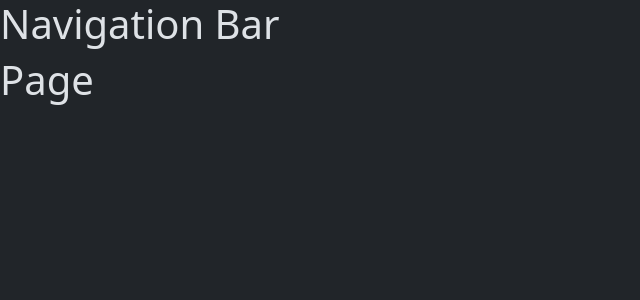
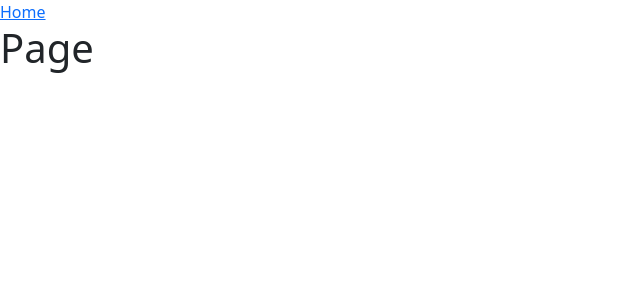
Before and after one commit to Megagig/multiuserblog, a Next.js app: page / in a window 1280 px wide. Shown: the top 300 px of the page, without its empty margins (0-640 px from the left). Built offline with nearby package versions, Linux system fonts and the light colour scheme.

Commit message:
Using ThemeContext

```diff
--- a/app/layout.js
+++ b/app/layout.js
@@ -1,28 +1,30 @@
-import { Geist, Geist_Mono } from "next/font/google";
-import "./globals.css";
-import bootstrap from "bootstrap/dist/css/bootstrap.min.css";
+import { Geist, Geist_Mono } from 'next/font/google';
+import './globals.css';
+import bootstrap from 'bootstrap/dist/css/bootstrap.min.css';
+import { ThemeProvider } from '@/context/theme';
+import TopNav from '@/components/nav/TopNav';
 
 const geistSans = Geist({
-  variable: "--font-geist-sans",
-  subsets: ["latin"],
+  variable: '--font-geist-sans',
+  subsets: ['latin'],
 });
 
 const geistMono = Geist_Mono({
-  variable: "--font-geist-mono",
-  subsets: ["latin"],
+  variable: '--font-geist-mono',
+  subsets: ['latin'],
 });
 
 export const metadata = {
-  title: "Multi User Blog",
-  description: "Generated by create next app",
+  title: 'Multi User Blog',
+  description: 'Generated by create next app',
 };
 
 export default function RootLayout({ children }) {
   return (
-    <html lang="en" data-bs-theme="dark">
+    <html lang="en">
       <body className={`${geistSans.variable} ${geistMono.variable}`}>
-      <h1>Navigation Bar</h1>
-        {children}
+        <TopNav />
+        <ThemeProvider>{children}</ThemeProvider>
       </body>
     </html>
   );
--- /dev/null
+++ b/components/nav/TopNav.js
@@ -0,0 +1,9 @@
+const TopNav = () => {
+  return (
+    <div>
+      <a href="/">Home</a>
+    </div>
+  );
+};
+
+export default TopNav;
--- /dev/null
+++ b/context/theme.js
@@ -0,0 +1,34 @@
+'use client';
+
+import { createContext, useContext, useState,useEffect } from 'react';
+
+const ThemeContext = createContext();
+
+const getDefaultTheme = () => {
+	if(typeof window !=="undefined"){
+		const savedTheme = localStorage.getItem("theme");
+		return savedTheme || "light";
+	}
+
+	return "light"
+}
+
+export const ThemeProvider = ({ children }) => {
+	const [theme, setTheme] = useState(getDefaultTheme());
+
+	useEffect(() => {
+		document.documentElement.setAttribute("data-bs-theme", theme);
+		localStorage.setItem("theme", theme);
+	}
+	, [theme]);
+
+
+
+	const toggleTheme = () =>{
+		setTheme((prevTheme)=> (prevTheme === "light" ? "dark" : "light"))
+	}
+
+	return <ThemeContext.Provider value={{ theme, toggleTheme }}>{children}</ThemeContext.Provider>;
+}
+
+export const useTheme = () => useContext(ThemeContext)
```
